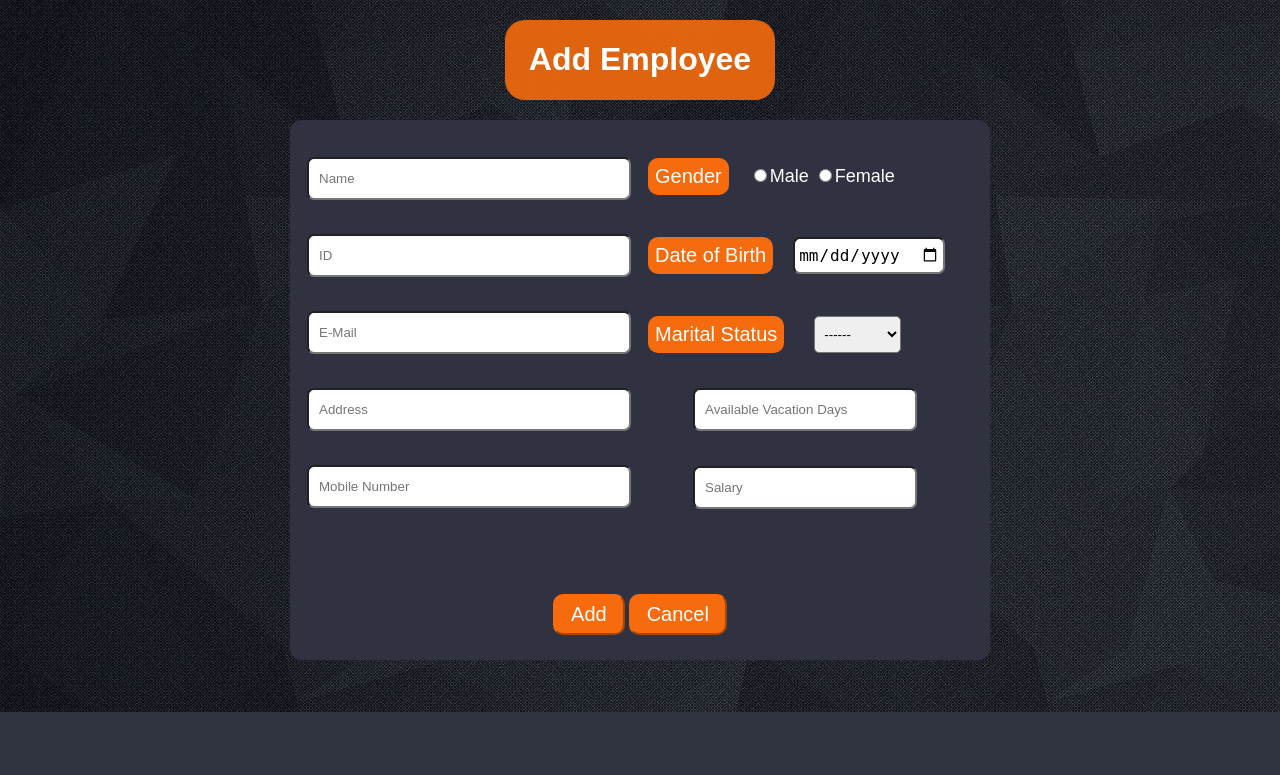
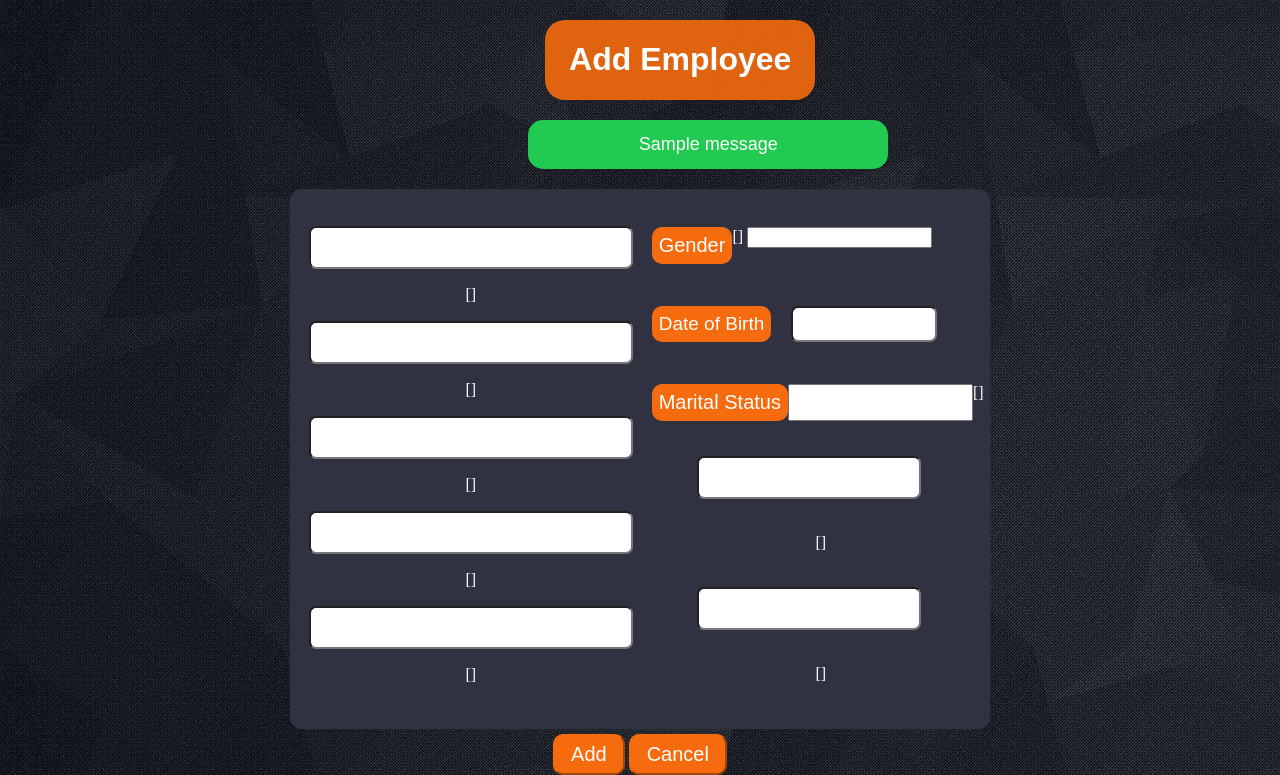
Before and after one commit to KZiad/Human-Resources-Dashboard, a Django app: template Django/Users/templates/Users/addEmployees.html in a window 1280 px wide. Shown: the part 88-863 px from the top of the page. Before the commit the page ends 800 px from the top, so only its background shows below. Run offline with Django 3.2, Linux system fonts and the light colour scheme; the template is opened without the code that fills it, so the values that code supplies are empty, except form fields; one stand-in notice (Sample message) is shown; form fields are guessed from the names that the template uses.

Commit message:
Form works :D-need to fix mobile number :(

```diff
--- a/Django/Management/models.py
+++ b/Django/Management/models.py
@@ -11,7 +11,7 @@ class Employee(models.Model):
     gender = models.CharField(max_length = 6)
     status = models.CharField(max_length= 12)
     availableVacation = models.IntegerField()
-    approvedVacation = models.IntegerField()
+    approvedVacation = models.IntegerField(default= 0)
     salary = models.IntegerField()
     dob = models.DateField()
     dateCreated = models.DateField(default= datetime.date.today, null= True)
--- /dev/null
+++ b/Django/Management/static/Management/CSS/Message.css
@@ -0,0 +1,29 @@
+ul.messages {
+    margin-left: 38%;
+    margin-bottom: 20px;
+    padding: auto;
+    list-style-type: none;
+    width: 360px;
+}
+
+ul.messages li.success,
+ul.messages li.warning,
+ul.messages li.error,
+ul.messages li.info {
+    border-radius: 15px;
+    font-size: large;
+    margin:0;
+    font-family: Arial, Helvetica, sans-serif;
+    padding:14px 20px;
+    list-style:none;
+    color:#fff;
+    text-align: center;
+}
+
+ul.messages li.success { background:#22ca52; }
+
+ul.messages li.error { background:#a30029; color:white; }
+
+ul.messages li.info { background:#faffae; color: white; }
+
+ul.messages li.warning { background:#de9404; color: white;}
--- a/Django/Users/static/Users/CSS/AddEmployee.css
+++ b/Django/Users/static/Users/CSS/AddEmployee.css
@@ -1,7 +1,7 @@
 .head{
     background: rgba(246, 107, 14, 0.9);
     display: flex;
-    margin: auto;
+    margin-left: 42.5%;
     margin-top: 20px;
     margin-bottom: 20px;
     justify-content: center;
@@ -52,7 +52,7 @@ form label.invisible{
     display: none;
 }
 
-form input.bar {
+form input[name = name], input[name = id], input[name = email], input[name = address], input[name = number]{
     width: 300px;
     margin: 17px;
     padding: 12px 10px;
@@ -91,30 +91,39 @@ form input[type = "number"]::-webkit-inner-spin-button{
     display: none;
 }
 
-.genderType{
-    font-size: 18px;
+.genderType select{
+    font-size: 15px;
     font-family: sans-serif;
     margin: auto;
-    margin-inline: 20px;
+    margin-left: 50px;
+    margin-top: 3px;
 }
 
 form label[for = date]{
-    font-size: 20px;
+    font-size: 19px;
     font-family: Arial, Helvetica, sans-serif;
     background-color: #f66b0e;
     padding: 7px;
     border-radius: 10px;
 }
 
-form input[type= date]{
+form input[name= dob]{
     border-radius: 7px;
-    font-size: 16px;
+    font-size: 15px;
+    width: 40%;
     padding: 3px;
     margin-left: 20px;
 }
 
 .Status{
     display: flex;
+}
+
+.Status select{
+    font-size: 15px;
+    font-family: sans-serif;
+    margin: auto;
+    margin-left: 30px;
 }
 
 form label[for = status]{
@@ -131,7 +140,7 @@ form select{
     margin-left: 30px;
 }
 
-form input[name = vacation] {
+form input[name = availableVacation]{
     width: 200px;
     margin: 17px;
     padding: 12px 10px;
@@ -148,3 +157,12 @@ form input[name = salary] {
     display: flex;
     margin: 35px 45px;
 }
+
+.errorlist{
+    color: rgb(255, 162, 56);
+    font-size: 16px;
+    font-family: Arial, Helvetica, sans-serif;
+    width: 60%;
+    margin-top: 1px;
+    margin-bottom: 1px;
+}
--- a/Django/Users/templates/Users/addEmployees.html
+++ b/Django/Users/templates/Users/addEmployees.html
@@ -4,6 +4,8 @@
 {% block styles %}
 
 <link rel="stylesheet" href="{% static 'Users/CSS/AddEmployee.css' %}">
+<link rel="stylesheet" href="{% static 'Management/CSS/Message.css' %}">
+
 <title>Add Employees</title>
 
 {% endblock styles %}
@@ -14,6 +16,17 @@
     <h1>Add Employee</h1>
 </div>
 
+{% if messages %}
+    <ul class="messages">
+        {% for message in messages %}
+            <li class="{{ message.tags }}">
+                {{ message|safe }}
+            </li>
+        {% endfor %}
+    </ul>
+{% endif %}
+
+
 <form method = "POST">
     {% csrf_token %}
         <div class="bigpart">
@@ -21,63 +34,65 @@
 
                 <div class="Name">
                     <label for="name", class="invisible">Full Name</label>
-                    <input type="text", name="name", placeholder="Name", class="bar">
+                    {{form.name}}
+                    {{form.name.errors}}
                 </div>
 
                 <div class="ID">
                     <label for="id", class="invisible">ID</label>
-                    <input type="number", name="id", placeholder="ID", class="bar">
+                    {{form.id}}
+                    {{form.id.errors}}
                 </div>
 
                 <div class="Email">
                     <label for="email", class="invisible">E-Mail </label>
-                    <input type="email", name="email", placeholder="E-Mail", class="bar">
+                    {{form.email}}
+                    {{form.email.errors}}
                 </div>
 
                 <div class="Address">
                     <label for="address", class="invisible">Address</label>
-                    <input type="text", name="address", placeholder="Address", class="bar">
+                    {{form.address}}
+                    {{form.address.errors}}
                 </div>
 
                 <div class="Number">
                     <label for="number", class="invisible">Phone Number</label>
-                    <input type="tel", name="number", placeholder="Mobile Number", class="bar">
+                    {{form.number}}
+                    {{form.number.errors}}
                 </div>
-
             </div>
 
             <div class="part2">
                 <div class="Gender">
                     <label for="gender">Gender</label><br>
                     <div class="genderType">
-                        <input type="radio", name="gender", value="Male">Male
-                        <input type="radio", name="gender", value="Female">Female
+                        {{form.gender.errors}}
+                        {{form.gender}}
                     </div>
                 </div>
 
                 <div class="Date">
                     <label for="date">Date of Birth </label>
-                    <input type="date", name="dob">
+                    {{form.dob}}
                 </div>
 
                 <div class="Status">
                     <label for="status">Marital Status</label>
-                    <select name="status">
-                        <option value="undefined" selected>------</option>
-                        <option value="Single">Single</option>
-                        <option value="Married">Married</option>
-                        <option value="Widowed">Widowed</option>
-                    </select>
+                    {{form.status}}
+                    {{form.status.errors}}
                 </div>
 
                 <div class="Vacation">
                     <label for="vacationDays", class="invisible">Vacation Days</label>
-                    <input type="number", name="vacation", placeholder="Available Vacation Days">
+                    {{form.availableVacation}}
+                    {{form.availableVacation.errors}}
                 </div>
 
                 <div class="Salary">
                     <label for="salary", class="invisible">Salary</label>
-                    <input type="number", name="salary", placeholder="Salary">
+                    {{form.salary}}
+                    {{form.salary.errors}}
                 </div>
             </div>
         </div>
@@ -88,6 +103,4 @@
         </div>
 </form>
 
-<script src="../JS/addEmp.js"></script>
-
 {% endblock content %}
```
Also changed, not shown: Django/Management/templates/Management/index.html (+11 -0 lines), Django/Users/forms.py (added, +23 -0 lines), Django/Users/views.py (+15 -17 lines), Django/Management/migrations/0004_alter_employee_approvedvacation.py (added), Django/db.sqlite3.
